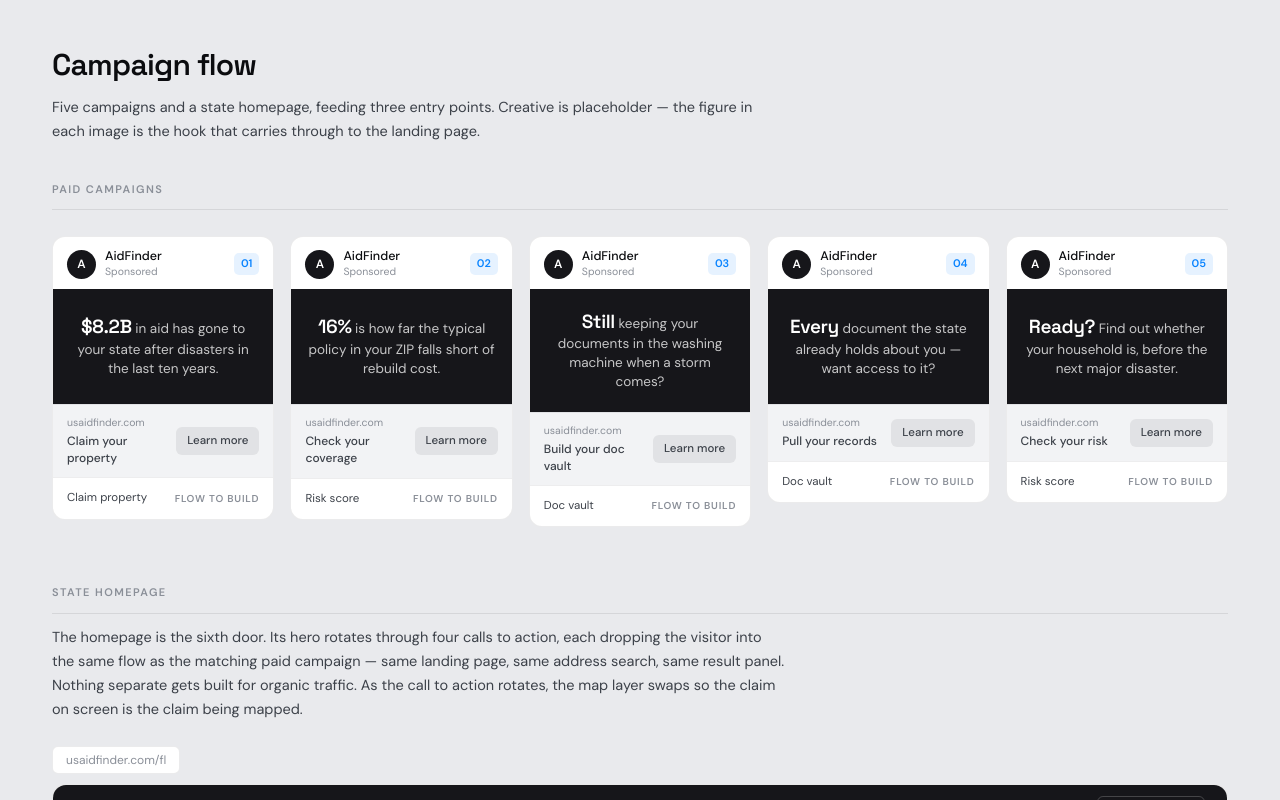
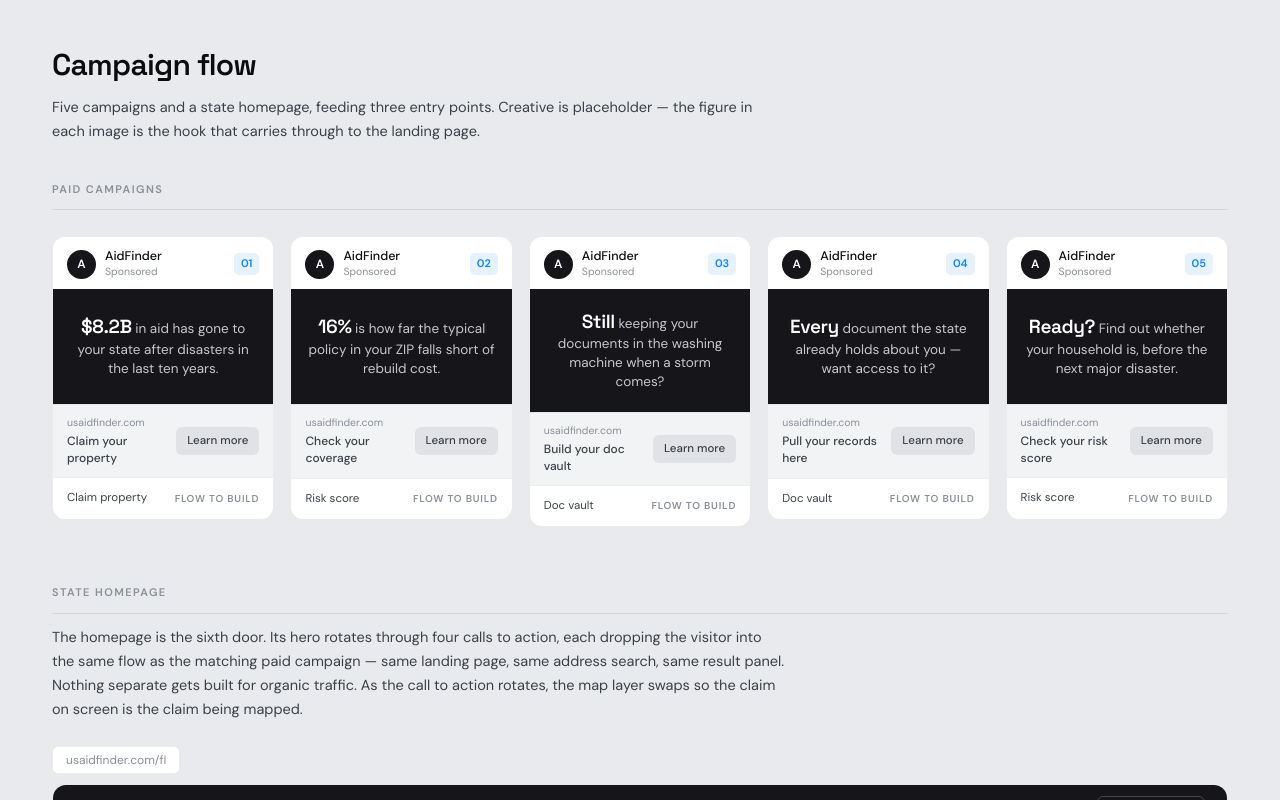
Before and after one commit to annasjwb-boop/Friday-AF-Version2, a React (Vite) app: page /campaigns in a window 1280 px wide. Built offline with nearby package versions, Linux system fonts and the light colour scheme.

Commit message:
Update ad 04 and 05 CTA copy
'Pull your records' -> 'Pull your records here'
'Check your risk' -> 'Check your risk score'

```diff
--- a/src/screens/CampaignFlowScreen.tsx
+++ b/src/screens/CampaignFlowScreen.tsx
@@ -51,14 +51,14 @@ const ADS: Ad[] = [
     n: "04",
     stat: "Every",
     hook: "document the state already holds about you — want access to it?",
-    url: "Pull your records",
+    url: "Pull your records here",
     dest: "Doc vault",
   },
   {
     n: "05",
     stat: "Ready?",
     hook: "Find out whether your household is, before the next major disaster.",
-    url: "Check your risk",
+    url: "Check your risk score",
     dest: "Risk score",
   },
 ];
```
